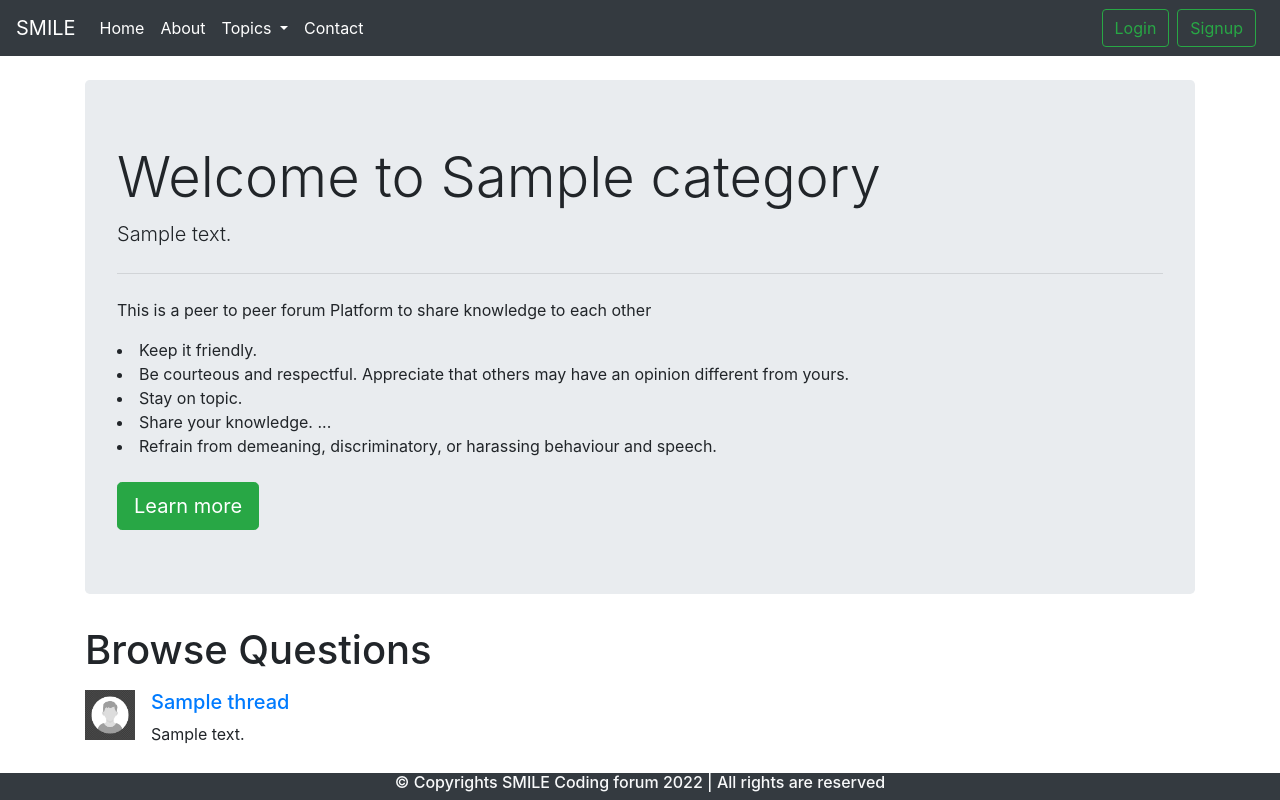
After one commit to Upendra672/coding-Forum, a PHP site: page /threadlist.php?catid=1 in a window 1280 px wide. The commit adds this page. Run offline with PHP 8.4, Linux system fonts and the light colour scheme; tables that the repository leaves empty or names only in its code hold one stand-in row (values such as "Sample post").

Commit message:
threads complete

```diff
--- a/index.php
+++ b/index.php
@@ -64,15 +64,16 @@
       while ($row = mysqli_fetch_assoc($result)) {
         // echo $row['category_id'];
         // echo $row['category_name'];
+  $id = $row['category_id'];
         $cat = $row['category_name'];
         $des = $row['category_description'];
         echo '<div class="col-md-4 my-2">
         <div class="card" style="width: 18rem;">
           <img src="https://source.unsplash.com/500x400/?' . $cat . ',pythoncode" alt="image">
           <div class="card-body">
-            <h5 class="card-title">' . $cat . '</h5>
+            <h5 class="card-title"><a href="threadlist.php?catid='.$id.'">' . $cat .'</a> </h5>
             <p class="card-text text-justify">'.substr($des, 0,60).'......</p>
-            <a href="#" class="btn btn-primary">View Threads</a>
+            <a href="threadlist.php?catid='.$id.'" class="btn btn-primary">View Threads</a>
           </div>
         </div>
       </div>';
--- a/partials/_footer.php
+++ b/partials/_footer.php
@@ -1,3 +1,4 @@
-<div class="container-fluid bg-dark text-light text-center" >
+
+<div class="container-fluid bg-dark text-light text-center fixed-bottom" >
     <p class="h6">&copy; Copyrights SMILE Coding forum 2022 | All rights are reserved</p>
 </div>
--- a/partials/_header.php
+++ b/partials/_header.php
@@ -1,5 +1,5 @@
 <?php
-echo '<nav class="navbar navbar-expand-lg navbar-dark bg-dark">
+echo '<nav class="navbar navbar-expand-lg navbar-dark bg-dark sticky-top">
   <a class="navbar-brand" href="./index.php">SMILE</a>
   <button class="navbar-toggler" type="button" data-toggle="collapse" data-target="#navbarSupportedContent" aria-controls="navbarSupportedContent" aria-expanded="false" aria-label="Toggle navigation">
     <span class="navbar-toggler-icon"></span>
@@ -29,10 +29,7 @@ echo '<nav class="navbar navbar-expand-lg navbar-dark bg-dark">
       </li>
     </ul>
     <div class="row mx-2">
-    <form class="form-inline my-2 my-lg-0">
-      <input class="form-control mr-sm-2" type="search" placeholder="Search" aria-label="Search">
-      <button class="btn btn-success my-2 my-sm-0" type="submit">Search</button>
-    </form>
+
     <button class="btn btn-outline-success mx-2" data-toggle="modal" data-target="#loginmodel">Login</button>
     <button class="btn btn-outline-success mrx-2" data-toggle="modal" data-target="#signupmodel">Signup</button>
     </div>
@@ -44,3 +41,8 @@ include '_signupmodel.php';
 
 
 ?>
+
+<!-- <form class="form-inline my-2 my-lg-0">
+      <input class="form-control mr-sm-2" type="search" placeholder="Search" aria-label="Search">
+      <button class="btn btn-success my-2 my-sm-0" type="submit">Search</button>
+    </form> -->
--- /dev/null
+++ b/threadlist.php
@@ -0,0 +1,102 @@
+<!doctype html>
+<html lang="en">
+
+<head>
+    <!-- Required meta tags -->
+    <meta charset="utf-8">
+    <meta name="viewport" content="width=device-width, initial-scale=1, shrink-to-fit=no">
+
+    <!-- Bootstrap CSS -->
+    <link rel="stylesheet" href="https://cdn.jsdelivr.net/npm/bootstrap@4.6.2/dist/css/bootstrap.min.css" integrity="sha384-xOolHFLEh07PJGoPkLv1IbcEPTNtaed2xpHsD9ESMhqIYd0nLMwNLD69Npy4HI+N" crossorigin="anonymous">
+
+    <title>ThreadList</title>
+</head>
+
+<body>
+
+    <!-- header nav -->
+    <?php include 'partials/_header.php';   ?>
+    <?php include 'partials/_dbconnect.php';  ?>
+
+    <?php
+    $id = $_GET['catid'];
+    $sql = "SELECT * FROM `category` WHERE category_id=$id";
+    $result = mysqli_query($conn, $sql);
+    while ($row = mysqli_fetch_assoc($result)) {
+        $catname = $row['category_name'];
+        $catdesc = $row['category_description'];
+    }
+
+    ?>
+
+
+    <!-- Categories  -->
+    <?php
+
+    echo '<div class="container my-4">
+    <div class="jumbotron">
+        <h1 class="display-4">Welcome to ' . $catname . '</h1>
+        <p class="lead">' . $catdesc . '</p>
+        <hr class="my-4">
+        <p>This is a peer to peer forum Platform to share knowledge to each other</p>
+        <li>Keep it friendly.</li>
+        <li>Be courteous and respectful. Appreciate that others may have an opinion different from yours.</li>
+        <li>Stay on topic.</li>
+        <li>Share your knowledge. ...</li>
+        <li>Refrain from demeaning, discriminatory, or harassing behaviour and speech.</li>
+        <br>
+        <a class="btn btn-success btn-lg" href="#" role="button">Learn more</a>
+    </div>
+</div>'
+
+    ?>
+
+
+
+    <!-- container -->
+    <div class="container">
+        <h1>Browse Questions</h1>
+
+        <?php
+        $id = $_GET['catid'];
+        $sql = "SELECT * FROM `thread` WHERE thread_cat_id = $id";
+        $result = mysqli_query($conn, $sql);
+        while ($row = mysqli_fetch_assoc($result)) {
+            $thid = $row['thread_id'];
+            $thtitle = $row['thread_title'];
+            $thdesc = $row['thread_desc'];
+
+            echo '<div class="media my-3">
+            <img src="./img/user.jpg" width="50px" class="mr-3" alt="...">
+            <div class="media-body">
+                <h5 class="mt-0"><a href="thread.php">' . $thtitle . '</a></h5>
+                <p>' . $thdesc . '</p>
+            </div>
+        </div>';
+        }
+        ?>
+
+    </div>
+
+
+    <!-- footer  -->
+    <?php include 'partials/_footer.php'; ?>
+
+
+
+
+    <!---------------------------------------------------------------- Optional JavaScript; choose one of the two! ---------------------------------------------->
+
+    <!-- Option 1: jQuery and Bootstrap Bundle (includes Popper) -->
+    <script src="https://cdn.jsdelivr.net/npm/jquery@3.5.1/dist/jquery.slim.min.js" integrity="sha384-DfXdz2htPH0lsSSs5nCTpuj/zy4C+OGpamoFVy38MVBnE+IbbVYUew+OrCXaRkfj" crossorigin="anonymous"></script>
+    <script src="https://cdn.jsdelivr.net/npm/bootstrap@4.6.2/dist/js/bootstrap.bundle.min.js" integrity="sha384-Fy6S3B9q64WdZWQUiU+q4/2Lc9npb8tCaSX9FK7E8HnRr0Jz8D6OP9dO5Vg3Q9ct" crossorigin="anonymous"></script>
+
+    <!-- Option 2: Separate Popper and Bootstrap JS -->
+    <!--
+    <script src="https://cdn.jsdelivr.net/npm/jquery@3.5.1/dist/jquery.slim.min.js" integrity="sha384-DfXdz2htPH0lsSSs5nCTpuj/zy4C+OGpamoFVy38MVBnE+IbbVYUew+OrCXaRkfj" crossorigin="anonymous"></script>
+    <script src="https://cdn.jsdelivr.net/npm/popper.js@1.16.1/dist/umd/popper.min.js" integrity="sha384-9/reFTGAW83EW2RDu2S0VKaIzap3H66lZH81PoYlFhbGU+6BZp6G7niu735Sk7lN" crossorigin="anonymous"></script>
+    <script src="https://cdn.jsdelivr.net/npm/bootstrap@4.6.2/dist/js/bootstrap.min.js" integrity="sha384-+sLIOodYLS7CIrQpBjl+C7nPvqq+FbNUBDunl/OZv93DB7Ln/533i8e/mZXLi/P+" crossorigin="anonymous"></script>
+    -->
+</body>
+
+</html>
```
Also changed, not shown: img/user.jpg (added).
